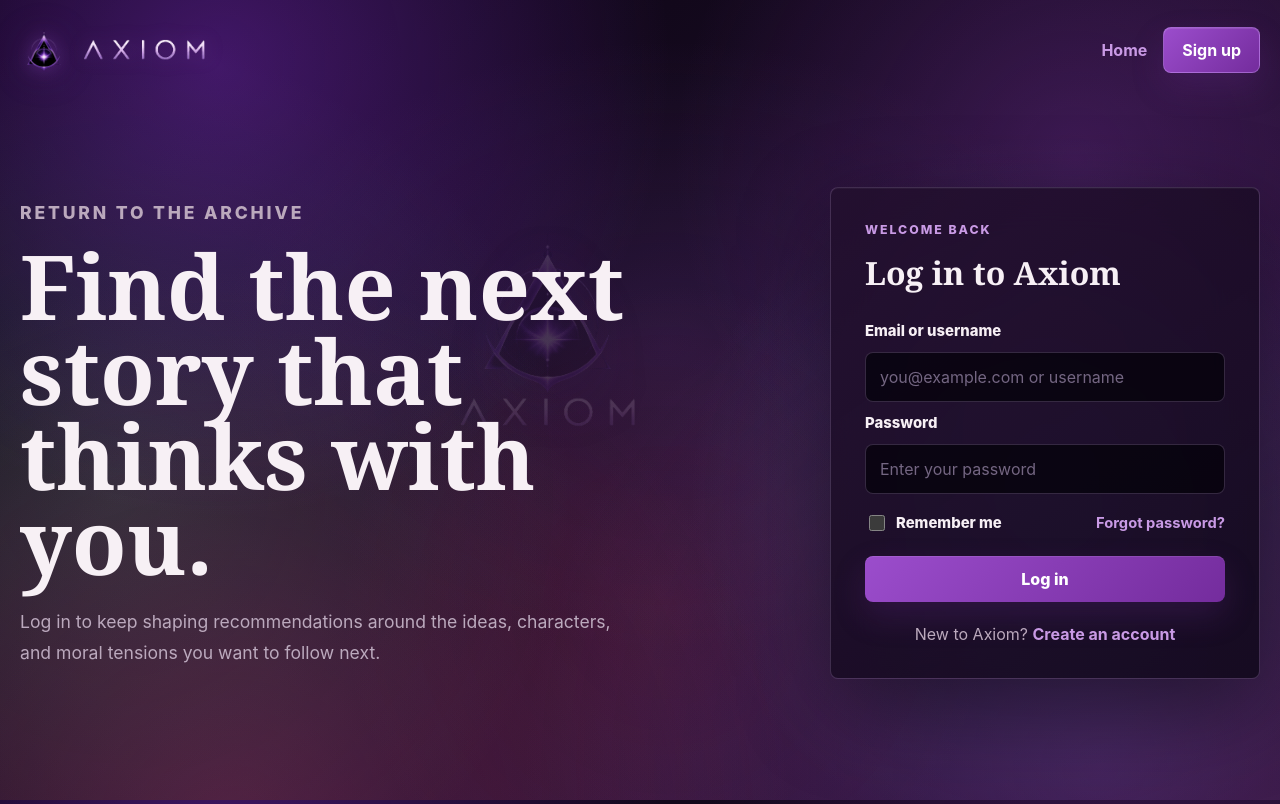
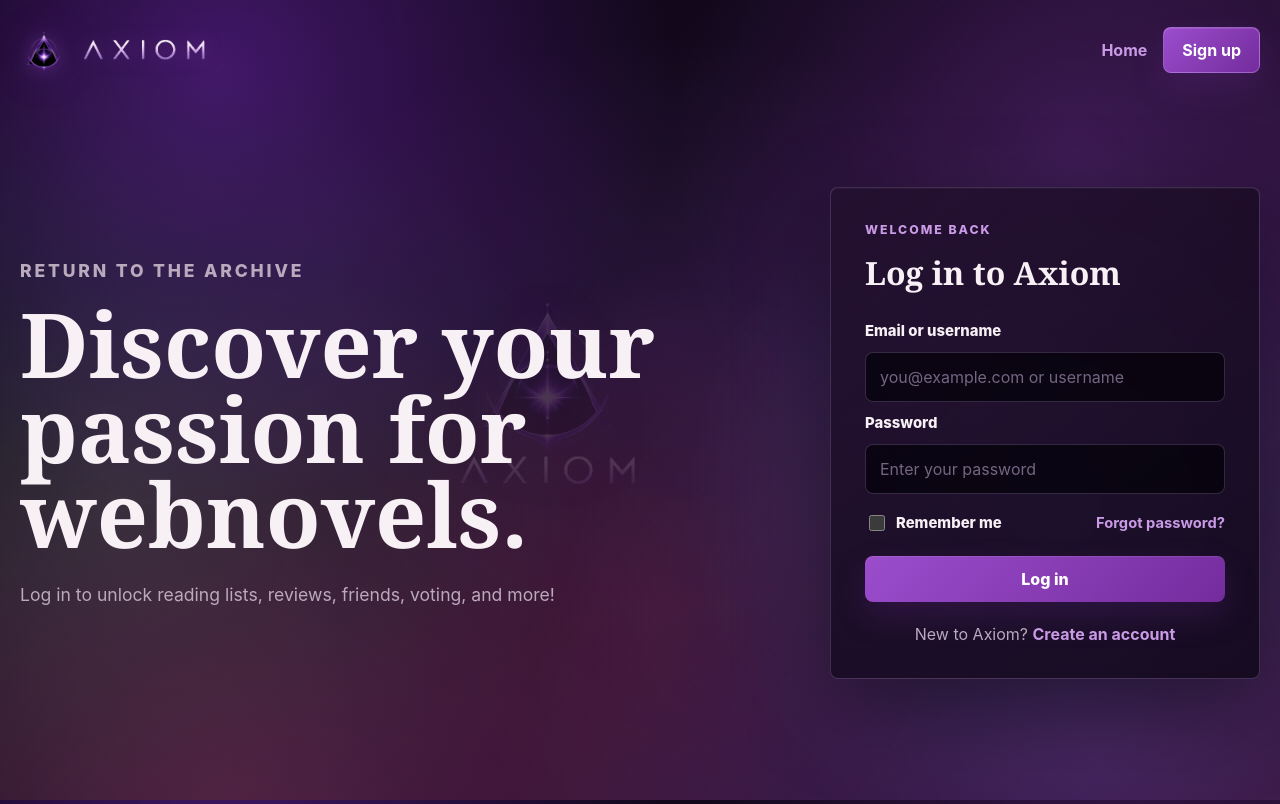
Before and after one commit to AxiomNovels/Axiom, a website: page frontend/public/login.html in a window 1280 px wide. Drawn offline with Linux system fonts and the light colour scheme.

Commit message:
login/signup UI updated

```diff
--- a/frontend/public/login.html
+++ b/frontend/public/login.html
@@ -22,11 +22,8 @@
       <section class="auth-intro" aria-labelledby="login-brand-title">
         <img src="/assets/axiom-logo.png" alt="" class="auth-mark">
         <p class="eyebrow">Return to the archive</p>
-        <h1 id="login-brand-title">Find the next story that thinks with you.</h1>
-        <p>
-          Log in to keep shaping recommendations around the ideas, characters,
-          and moral tensions you want to follow next.
-        </p>
+        <h1 id="login-brand-title">Discover your passion for webnovels.</h1>
+        <p>Log in to unlock reading lists, reviews, friends, voting, and more!</p>
       </section>
 
       <section class="auth-panel" aria-labelledby="login-title">
```
Also changed, not shown: frontend/public/signup.html (+2 -5 lines).
